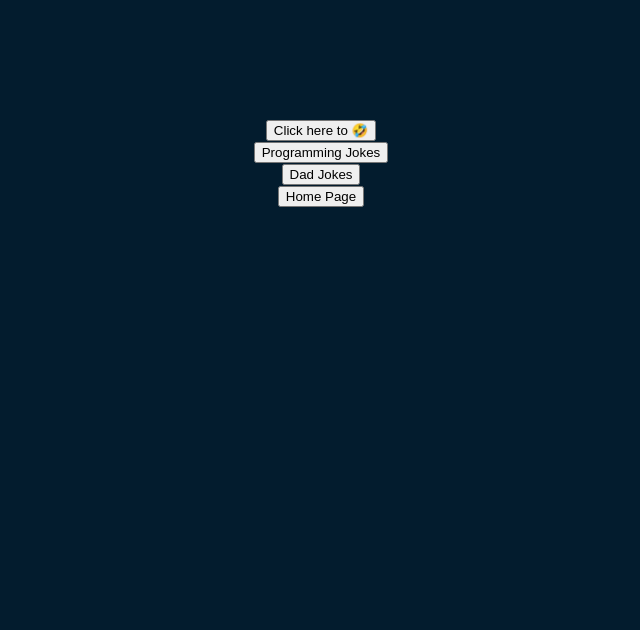
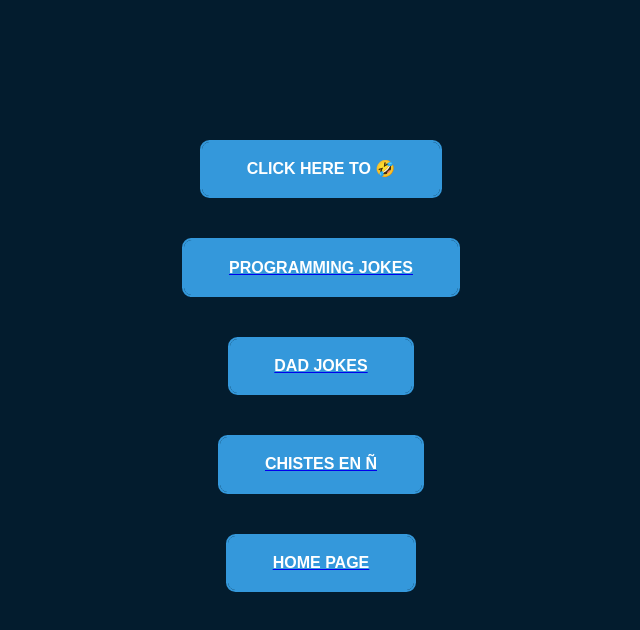
Before and after one commit to Tacoholic/jokes, a React (Create React App) app: page /SportsJokes in a window 1280 px wide. Shown: the top 630 px of the page, without its empty margins (319-959 px from the left). Built offline with nearby package versions, Linux system fonts and the light colour scheme.

Commit message:
reorginzed buttons css and stylized homepage and SportsJokes Page

```diff
--- a/src/components/Buttons.css
+++ b/src/components/Buttons.css
@@ -36,13 +36,13 @@
     outline: 0;
   }
 
-.third {
+.programming, .sports, .dad, .spanish, .home, .joke{
     border-color: #3498db;
     color: #fff;
     box-shadow: 0 0 40px 40px #3498db inset, 0 0 0 0 #3498db;
     -webkit-transition: all 150ms ease-in-out;
     transition: all 150ms ease-in-out;
   }
-  .third:hover {
+  .programming:hover, .sports:hover, .dad:hover, .spanish:hover, .home:hover, .joke:hover {
     box-shadow: 0 0 10px 0 #3498db inset, 0 0 10px 4px #3498db;
   }
--- a/src/components/HomePage.css
+++ b/src/components/HomePage.css
@@ -2,7 +2,7 @@ body {
     background: rgb(3,28,46)
 }
 
-.flex {
+.homepage {
     display: flex;
     justify-content: center;
   }
@@ -16,12 +16,12 @@ body {
     cursor: pointer;
   }
 
-  .flex h1{
+  .homepage h1{
     font-family: 'Lato', sans-serif;
     font-size: 35px;
     color: rgb(252, 191, 73)
   }
-  .flex p{
+  .homepage p{
     font-family: 'Lato', sans-serif;
     font-size: 25px;
     color: rgb(252, 191, 73)
--- a/src/components/HomePage.js
+++ b/src/components/HomePage.js
@@ -1,6 +1,5 @@
 import React from 'react';
 import {Link} from "react-router-dom";
-import Modal from './Modal';
 import './Buttons.css'
 import './HomePage.css'
 class HomePage extends React.Component {
@@ -57,30 +56,30 @@ class HomePage extends React.Component {
                      ) : null
                 }
 
-                <div class="flex">
+                <div class="homepage">
                     {this.state.submitedFirstName && <h1>Hello {this.state.submitedFirstName}</h1>}
                 </div>
-                <div class="flex">
+                <div class="homepage">
                     <p>Please select a category </p>
                 </div>
-                <div class="flex">
+                <div class="homepage">
                     <Link to="/ProgrammingJokes">
-                        <button class="btn third">Programming Jokes</button>
+                        <button class="btn programming">Programming Jokes</button>
                     </Link>
                 </div>
-                <div class="flex">
+                <div class="homepage">
                     <Link to="/SportsJokes">
-                        <button class="btn-second">Sports Jokes</button>
+                        <button class="btn sports">Sports Jokes</button>
                     </Link>
                 </div>
-                <div class="flex">
+                <div class="homepage">
                     <Link to="/DadJokes">
-                        <button class="btn third">Dad Jokes</button>
+                        <button class="btn dad">Dad Jokes</button>
                     </Link>
                 </div>
-                <div class="flex">
+                <div class="homepage">
                     <Link to="/SpanishJokes">
-                        <button class="btn third">Chistes en ñ</button>
+                        <button class="btn spanish">Chistes en ñ</button>
                     </Link>
                 </div>
             </div>
--- a/src/components/SportsJokesApi.js
+++ b/src/components/SportsJokesApi.js
@@ -1,6 +1,7 @@
 import React from 'react'
 import SportsJokesData from '../data/SportsJokesData';
 import { Link } from 'react-router-dom';
+import './Buttons.css';
 const initialState = {
   randomJoke: []
 };
@@ -30,21 +31,26 @@ class SportsJokesApi extends React.Component {
           <p>{randomJoke.answer}</p>
         </div>
         <div class="flex">
-        <button class="btn-joke" onClick = {this.getRandomJoke}>Click here to 🤣 </button>
+        <button class="btn joke" onClick = {this.getRandomJoke}>Click here to 🤣 </button>
         </div>
         <div class="flex">
           <Link to="/ProgrammingJokes">
-            <button class="btn-program">Programming Jokes</button>
+            <button class="btn programming">Programming Jokes</button>
           </Link>
         </div>
         <div class="flex">
           <Link to="/DadJokes">
-          <button class="btn-dad">Dad Jokes</button>
+          <button class="btn dad">Dad Jokes</button>
+          </Link>
+        </div>
+        <div class="flex">
+          <Link to="/SpanishJokes">
+          <button class="btn spanish">Chistes en ñ</button>
           </Link>
         </div>
         <div class="flex">
           <Link to="/">
-            <button class="btn-home">Home Page</button>
+            <button class="btn home">Home Page</button>
           </Link>
         </div>
       </React.Fragment >
```
